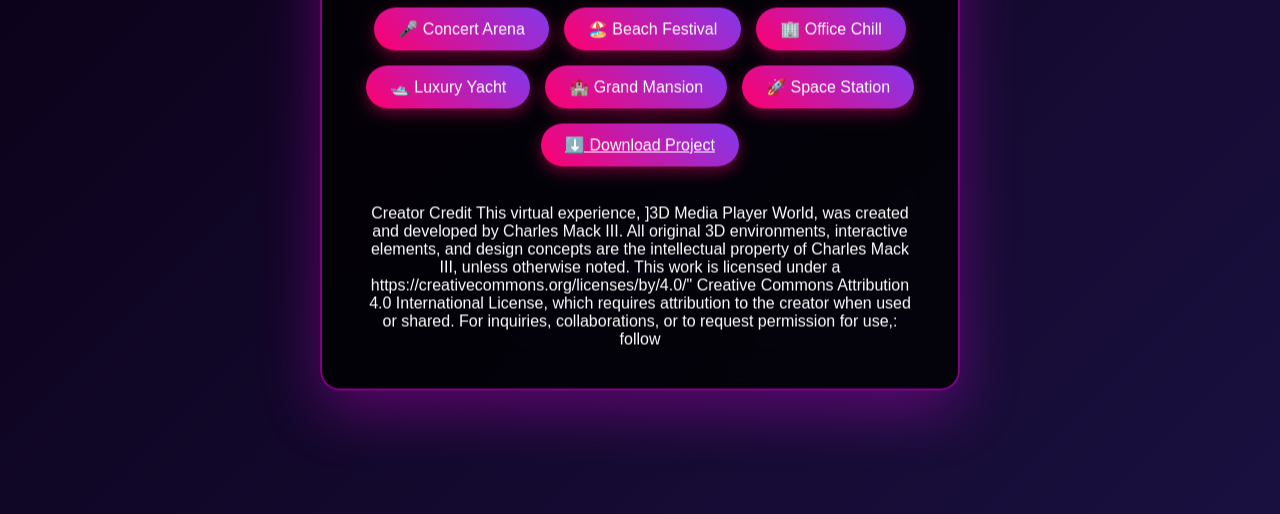
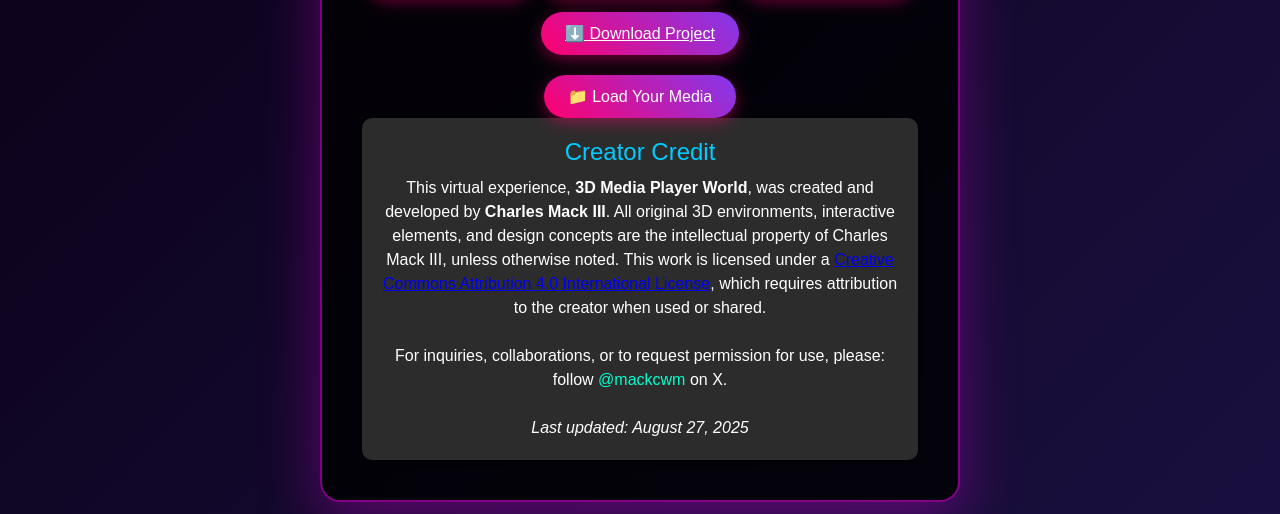
Before and after one commit to CharlesMack/3d-media-player-world, a plain HTML site: page index.html in a window 1280 px wide. Shown: the part 286-800 px from the top of the page. Drawn offline with nearby package versions, Linux system fonts and the light colour scheme.

Commit message:
Update index.html

```diff
--- a/index.html
+++ b/index.html
@@ -397,25 +397,30 @@
 </div>
 
 
-
+            <input type="file" id="mediaInput" accept="image/*, video/*, audio/*" multiple>
+            <button class="venue-btn" onclick="document.getElementById('mediaInput').click()">
+                📁 Load Your Media
+            </button>
 
 
 
         </br>
 
-            Creator Credit
-
-            This virtual experience, ]3D Media Player World, was created and developed by
-            Charles Mack III. All original 3D environments, interactive elements, and design concepts
+    <div class="credit-container">
+        <div class="credit-title">Creator Credit</div>
+        <div class="credit-text">
+            This virtual experience, <strong>3D Media Player World</strong>, was created and developed by
+            <strong>Charles Mack III</strong>. All original 3D environments, interactive elements, and design concepts
             are the intellectual property of Charles Mack III, unless otherwise noted. This work is licensed under
-            a https://creativecommons.org/licenses/by/4.0/" Creative Commons Attribution 4.0 International License,
+            a <a href="https://creativecommons.org/licenses/by/4.0/" target="_blank">Creative Commons Attribution 4.0 International License</a>,
             which requires attribution to the creator when used or shared.
-
-            For inquiries, collaborations, or to request permission for use,:
-            follow <a href="https://x.com/mackcwm" @mackcwm on X.
-
-            Last updated: August 27, 2025
-
+            <br><br>
+            For inquiries, collaborations, or to request permission for use, please:
+            follow <a href="https://x.com/mackcwm" class="contact-link" target="_blank">@mackcwm</a> on X.
+            <br><br>
+            <em>Last updated: August 27, 2025</em>
+        </div>
+    </div>
 
         </div>
 
```
